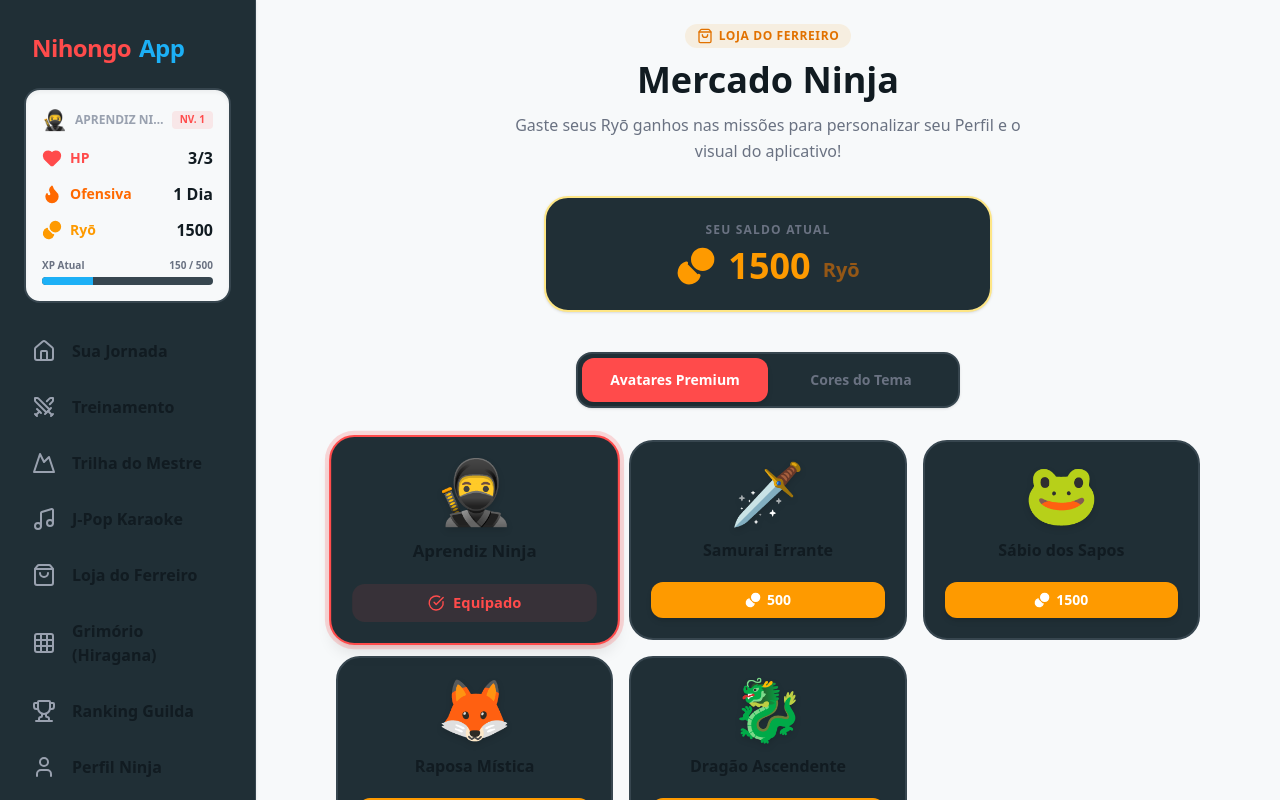
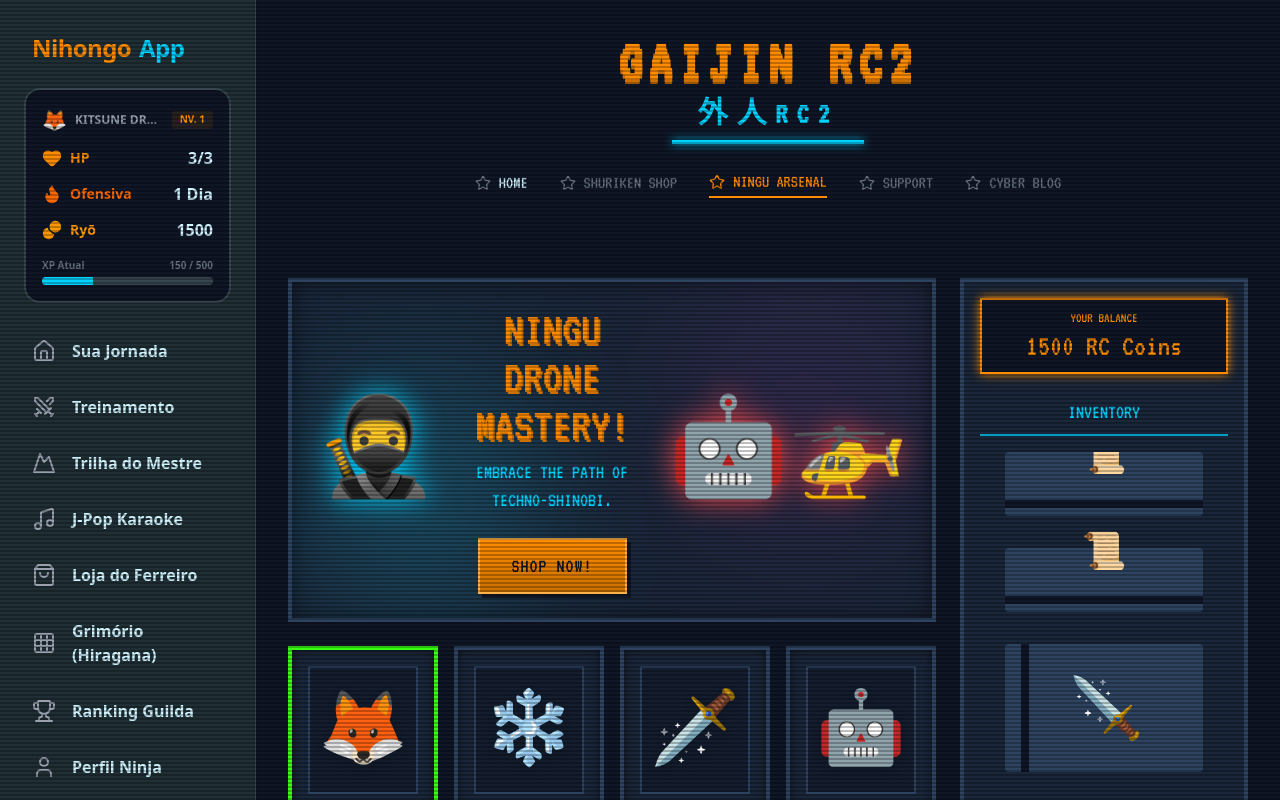
Before and after one commit to rc2HkBr/Rc2Gaijin, a Next.js app: page /shop in a window 1280 px wide. Built offline with nearby package versions, Linux system fonts and the light colour scheme.

Commit message:
feat: implement arcade shop page with inventory and currency management system

```diff
--- a/src/app/globals.css
+++ b/src/app/globals.css
@@ -1,22 +1,24 @@
 @import "tailwindcss";
 
 :root {
-  --background: #f7f9fa;
-  --foreground: #111b21;
+  /* Forçando a paleta Arcade/Cyberpunk sempre */
+  --background: #0f1626; /* Azul escuro do monitor */
+  --foreground: #d1f5ff; /* Ciano clarinho para texto */
 }
 
 @theme inline {
   --color-background: var(--background);
   --color-foreground: var(--foreground);
-  --color-primary: #ff4b4b;
-  --color-primary-dark: #cc3c3c;
-  --color-secondary: #1cb0f6;
-  --color-secondary-dark: #1899d6;
-  --color-success: #58cc02;
-  --color-success-dark: #46a302;
-  --color-surface: #ffffff;
-  --color-border: #e5e5e5;
+  --color-primary: #ff8c00; /* Laranja Neon SNK */
+  --color-primary-dark: #cc7000;
+  --color-secondary: #00d2ff; /* Ciano Laser */
+  --color-secondary-dark: #00a8cc;
+  --color-success: #39ff14; /* Verde Neon */
+  --color-success-dark: #2ab30a;
+  --color-surface: #1a2639; /* Azul metálico */
+  --color-border: #2e4360; /* Azul escuro borda */
   --font-sans: var(--font-quicksand), var(--font-geist-sans);
+  --font-pixel: var(--font-vt323), monospace;
 }
 
 @media (prefers-color-scheme: dark) {
@@ -35,3 +37,19 @@ body {
   color: var(--foreground);
   font-family: var(--font-sans), sans-serif;
 }
+
+/* Efeito Scanlines CRT */
+.scanlines {
+  background: linear-gradient(
+    rgba(18, 16, 16, 0) 50%,
+    rgba(0, 0, 0, 0.25) 50%
+  );
+  background-size: 100% 4px;
+  z-index: 50;
+  pointer-events: none;
+  position: absolute;
+  top: 0;
+  left: 0;
+  right: 0;
+  bottom: 0;
+}
--- a/src/app/layout.tsx
+++ b/src/app/layout.tsx
@@ -1,5 +1,5 @@
 import type { Metadata } from "next";
-import { Quicksand } from "next/font/google";
+import { Quicksand, VT323 } from "next/font/google";
 import "./globals.css";
 import Sidebar from "@/components/Sidebar";
 import BottomBar from "@/components/BottomBar";
@@ -9,6 +9,12 @@ const quicksand = Quicksand({
   variable: "--font-quicksand",
   subsets: ["latin"],
   weight: ["400", "500", "600", "700"],
+});
+
+const vt323 = VT323({
+  variable: "--font-vt323",
+  subsets: ["latin"],
+  weight: ["400"],
 });
 
 export const metadata: Metadata = {
@@ -23,7 +29,9 @@ export default function RootLayout({
 }>) {
   return (
     <html lang="en">
-      <body className={`${quicksand.variable} font-sans antialiased`}>
+      <body className={`${quicksand.variable} ${vt323.variable} font-sans antialiased relative`}>
+        {/* CRT Scanline Overlay Effect */}
+        <div className="scanlines"></div>
         <GameProvider>
           <div className="flex h-screen w-full flex-col sm:flex-row overflow-hidden bg-background">
             <Sidebar />
--- a/src/app/shop/page.tsx
+++ b/src/app/shop/page.tsx
@@ -1,134 +1,200 @@
 'use client';
 
-import { ShoppingBag, Coins, Lock, CheckCircle, Palette } from 'lucide-react';
+import { Star, MousePointer2 } from 'lucide-react';
 import { useGame, AVATARS } from '@/context/GameContext';
 import { useState } from 'react';
+import Link from 'next/link';
 
-export default function ShopPage() {
+export default function ArcadeShopPage() {
   const { ryo, unlockedAvatars, unlockAvatar, activeAvatar, setActiveAvatarId, spendRyo } = useGame();
-  const [activeTab, setActiveTab] = useState<'avatars' | 'themes'>('avatars');
   const [errorMsg, setErrorMsg] = useState('');
+  const [successMsg, setSuccessMsg] = useState('');
 
-  const handleBuyOrEquipAvatar = (id: string, price: number) => {
+  const handleBuyOrEquip = (id: string, price: number) => {
     setErrorMsg('');
+    setSuccessMsg('');
+
     if (unlockedAvatars.includes(id)) {
-      // Já tem, então equipa
       setActiveAvatarId(id);
+      setSuccessMsg('ITEM EQUIPADO!');
     } else {
-      // Tentar comprar
       if (spendRyo(price)) {
         unlockAvatar(id);
         setActiveAvatarId(id);
+        setSuccessMsg('ITEM ADQUIRIDO E EQUIPADO!');
       } else {
-        setErrorMsg('Ryō insuficiente para comprar este item!');
-        setTimeout(() => setErrorMsg(''), 3000);
+        setErrorMsg('RC COINS INSUFICIENTES!');
       }
     }
+    setTimeout(() => { setErrorMsg(''); setSuccessMsg(''); }, 3000);
   };
 
   return (
-    <div className="flex flex-col items-center pb-24 pt-6 w-full max-w-4xl mx-auto px-4">
-      {/* Header */}
-      <div className="w-full mb-8 text-center space-y-3">
-        <span className="inline-flex items-center gap-1.5 px-3 py-1 rounded-full bg-amber-500/10 text-amber-600 font-bold text-xs uppercase tracking-wider">
-          <ShoppingBag className="w-4 h-4" /> Loja do Ferreiro
-        </span>
-        <h1 className="text-3xl sm:text-4xl font-extrabold text-foreground">Mercado Ninja</h1>
-        <p className="text-gray-500 text-sm sm:text-base max-w-lg mx-auto leading-relaxed">
-          Gaste seus Ryō ganhos nas missões para personalizar seu Perfil e o visual do aplicativo!
-        </p>
+    <div className="min-h-screen w-full bg-[#0f1626] font-pixel text-[#d1f5ff] p-4 sm:p-8 flex flex-col items-center select-none">
+
+      {/* HEADER LOGO */}
+      <div className="flex flex-col items-center mb-6">
+        <h1 className="text-4xl sm:text-6xl font-black tracking-widest text-[#ff8c00] drop-shadow-[0_4px_0_rgba(204,112,0,1)] uppercase">
+          GAIJIN RC2
+        </h1>
+        <h2 className="text-2xl sm:text-3xl text-[#00d2ff] tracking-[0.3em] font-sans font-bold mt-1">
+          外人RC2
+        </h2>
+        <div className="h-1 w-48 bg-[#00d2ff] mt-2 shadow-[0_0_10px_#00d2ff]"></div>
       </div>
 
-      {/* Saldo Atual */}
-      <div className="bg-surface border-2 border-amber-200 rounded-3xl p-6 shadow-sm mb-10 w-full max-w-md flex flex-col items-center justify-center">
-        <span className="text-xs font-bold text-gray-500 uppercase tracking-widest mb-2">Seu Saldo Atual</span>
-        <div className="flex items-center gap-3 text-4xl font-black text-amber-500">
-          <Coins className="w-10 h-10 fill-amber-500" />
-          {ryo} <span className="text-xl text-amber-600/60 mt-2">Ryō</span>
-        </div>
-        {errorMsg && (
-          <div className="mt-4 text-sm font-bold text-red-500 bg-red-50 px-4 py-2 rounded-xl animate-pulse">
-            {errorMsg}
-          </div>
-        )}
+      {/* TOP NAVIGATION LINKS */}
+      <div className="flex flex-wrap justify-center gap-4 sm:gap-8 mb-8 text-[#d1f5ff] uppercase text-sm sm:text-lg">
+        <Link href="/" className="flex items-center gap-2 hover:text-[#ff8c00] transition-colors">
+          <Star className="w-4 h-4 text-gray-500" /> HOME
+        </Link>
+        <span className="flex items-center gap-2 text-gray-500">
+          <Star className="w-4 h-4 text-gray-500" /> SHURIKEN SHOP
+        </span>
+        <span className="flex items-center gap-2 text-[#ff8c00] border-b-2 border-[#ff8c00]">
+          <Star className="w-4 h-4 text-[#ff8c00]" /> NINGU ARSENAL
+        </span>
+        <span className="flex items-center gap-2 text-gray-500">
+          <Star className="w-4 h-4 text-gray-500" /> SUPPORT
+        </span>
+        <span className="flex items-center gap-2 text-gray-500">
+          <Star className="w-4 h-4 text-gray-500" /> CYBER BLOG
+        </span>
       </div>
 
-      {/* Tabs */}
-      <div className="flex w-full max-w-sm bg-surface p-1 rounded-2xl border-2 border-border mb-8 shadow-sm">
-        <button
-          onClick={() => setActiveTab('avatars')}
-          className={`flex-1 py-3 text-sm font-bold rounded-xl transition-all ${
-            activeTab === 'avatars' ? 'bg-primary text-white shadow-md' : 'text-gray-500 hover:text-primary'
-          }`}
-        >
-          Avatares Premium
-        </button>
-        <button
-          onClick={() => setActiveTab('themes')}
-          className={`flex-1 py-3 text-sm font-bold rounded-xl transition-all ${
-            activeTab === 'themes' ? 'bg-primary text-white shadow-md' : 'text-gray-500 hover:text-primary'
-          }`}
-        >
-          Cores do Tema
+      {/* MESSAGES */}
+      <div className="h-8 mb-4 flex items-center justify-center">
+        {errorMsg && <p className="text-red-500 text-xl font-bold animate-pulse uppercase">{errorMsg}</p>}
+        {successMsg && <p className="text-[#39ff14] text-xl font-bold animate-bounce uppercase">{successMsg}</p>}
+      </div>
+
+      {/* MAIN CONTAINER */}
+      <div className="flex flex-col xl:flex-row gap-6 w-full max-w-7xl mx-auto">
+
+        {/* LEFT COLUMN: HERO + GRID */}
+        <div className="flex-1 flex flex-col gap-6">
+
+          {/* HERO BANNER (NINGU DRONE MASTERY) */}
+          <div className="bg-[#1a2639] border-4 border-[#2e4360] p-6 relative overflow-hidden shadow-[inset_0_0_20px_rgba(0,0,0,0.5)]">
+            {/* Background elements */}
+            <div className="absolute top-0 right-0 w-64 h-64 bg-fuchsia-900/20 rounded-full blur-3xl mix-blend-screen"></div>
+            <div className="absolute bottom-0 left-0 w-64 h-64 bg-[#00d2ff]/20 rounded-full blur-3xl mix-blend-screen"></div>
+
+            <div className="relative z-10 flex flex-col md:flex-row items-center justify-between gap-6">
+              {/* Left Character */}
+              <div className="text-8xl drop-shadow-[0_0_15px_#00d2ff]">🥷</div>
+
+              {/* Center Text */}
+              <div className="flex-1 text-center">
+                <h2 className="text-3xl sm:text-5xl text-[#ff8c00] mb-2 uppercase drop-shadow-[2px_2px_0_#cc7000]">
+                  NINGU DRONE MASTERY!
+                </h2>
+                <p className="text-lg sm:text-xl text-[#00d2ff] uppercase mb-6">
+                  EMBRACE THE PATH OF TECHNO-SHINOBI.
+                </p>
+                <button className="bg-gradient-to-b from-[#ff8c00] to-[#cc7000] text-[#0f1626] border-2 border-[#ffb347] px-8 py-3 text-xl uppercase tracking-wider hover:brightness-110 active:translate-y-1 shadow-[4px_4px_0_#0f1626]">
+                  SHOP NOW!
                 </button>
               </div>
 
-      {/* Tab Content: Avatares */}
-      {activeTab === 'avatars' && (
-        <div className="grid grid-cols-2 sm:grid-cols-3 gap-4 w-full">
-          {AVATARS.map((avatar) => {
-            const isUnlocked = unlockedAvatars.includes(avatar.id);
-            const isEquipped = activeAvatar.id === avatar.id;
+              {/* Right Character/Scene */}
+              <div className="text-8xl flex gap-2 drop-shadow-[0_0_15px_#ff4b4b]">
+                🤖🚁
+              </div>
+            </div>
+          </div>
+
+          {/* ITEM GRID (2x4 on Large Screens, 2x2 on Mobile) */}
+          <div className="grid grid-cols-2 lg:grid-cols-4 gap-4">
+            {AVATARS.map((item) => {
+              const isUnlocked = unlockedAvatars.includes(item.id);
+              const isEquipped = activeAvatar.id === item.id;
 
               return (
                 <div
-                key={avatar.id}
-                className={`bg-surface border-2 rounded-3xl p-5 flex flex-col items-center text-center transition-all ${
-                  isEquipped ? 'border-primary shadow-lg ring-4 ring-primary/20 scale-105' :
-                  isUnlocked ? 'border-emerald-500/50 hover:border-emerald-500' : 'border-border hover:border-amber-300'
+                  key={item.id}
+                  className={`bg-[#1a2639] border-4 flex flex-col p-4 shadow-[inset_0_0_10px_rgba(0,0,0,0.5)] relative group transition-all ${
+                    isEquipped ? 'border-[#39ff14] shadow-[0_0_15px_#39ff14]' : 'border-[#2e4360] hover:border-[#ff8c00]'
                   }`}
                 >
-                <div className="text-6xl mb-4 drop-shadow-md">{avatar.emoji}</div>
-                <h3 className="font-bold text-foreground text-sm sm:text-base mb-1">{avatar.name}</h3>
+                  {/* Icon Area */}
+                  <div className="h-32 bg-[#0f1626]/50 mb-4 flex items-center justify-center text-7xl border-2 border-[#2e4360] group-hover:bg-[#0f1626]">
+                    <span className="drop-shadow-lg group-hover:scale-110 transition-transform">{item.emoji}</span>
+                  </div>
 
-                {/* Status / Button */}
-                <div className="mt-auto pt-4 w-full">
+                  {/* Text Content */}
+                  <div className="flex-1 flex flex-col">
+                    <h3 className="text-lg font-bold text-[#ff8c00] leading-tight mb-2 uppercase break-words">
+                      {item.name}
+                    </h3>
+                    <p className="text-[#00d2ff] text-xs font-sans mb-4 line-clamp-3">
+                      {item.description}
+                    </p>
+
+                    {/* Price and Button */}
+                    <div className="mt-auto">
+                      <div className="text-[#39ff14] text-lg mb-2 uppercase">
+                        {item.price} <span className="text-sm">Yen / RC Coins</span>
+                      </div>
+
                       {isEquipped ? (
-                    <button disabled className="w-full bg-primary/10 text-primary font-black py-2 rounded-xl flex items-center justify-center gap-2 text-sm">
-                      <CheckCircle className="w-4 h-4" /> Equipado
-                    </button>
-                  ) : isUnlocked ? (
-                    <button
-                      onClick={() => handleBuyOrEquipAvatar(avatar.id, avatar.price)}
-                      className="w-full bg-emerald-500 hover:bg-emerald-600 text-white font-black py-2 rounded-xl text-sm transition-colors shadow-md active:translate-y-1"
-                    >
-                      Equipar
+                        <button disabled className="w-full bg-[#39ff14]/20 text-[#39ff14] border-2 border-[#39ff14] py-2 uppercase text-sm tracking-wider opacity-70">
+                          EQUIPADO
                         </button>
                       ) : (
                         <button
-                      onClick={() => handleBuyOrEquipAvatar(avatar.id, avatar.price)}
-                      className="w-full bg-amber-500 hover:bg-amber-600 text-white font-black py-2 rounded-xl flex items-center justify-center gap-1.5 text-sm transition-colors shadow-md active:translate-y-1"
+                          onClick={() => handleBuyOrEquip(item.id, item.price)}
+                          className="w-full bg-gradient-to-b from-[#ff8c00] to-[#cc7000] text-[#0f1626] border-2 border-[#ffb347] py-2 uppercase text-sm font-bold tracking-wider hover:brightness-110 active:translate-y-1 shadow-[2px_2px_0_#0f1626]"
                         >
-                      <Coins className="w-4 h-4 fill-white" /> {avatar.price}
+                          {isUnlocked ? 'EQUIPAR ITEM!' : 'ADD TO INVENTRY!'}
                         </button>
                       )}
+                    </div>
                   </div>
                 </div>
               );
             })}
           </div>
-      )}
 
-      {/* Tab Content: Themes (Em Breve) */}
-      {activeTab === 'themes' && (
-        <div className="w-full bg-surface border-2 border-dashed border-border rounded-3xl p-12 flex flex-col items-center justify-center text-center">
-          <Palette className="w-16 h-16 text-gray-300 mb-4" />
-          <h2 className="text-2xl font-black text-gray-400 mb-2">Em Construção</h2>
-          <p className="text-gray-500 max-w-sm">
-            O ferreiro ainda está misturando as tintas! Em breve você poderá comprar temas como "Dark Sakura" ou "Neon Tokyo".
-          </p>
         </div>
-      )}
+
+        {/* RIGHT COLUMN: INVENTORY SIDEBAR */}
+        <div className="w-full xl:w-72 bg-[#1a2639] border-4 border-[#2e4360] p-4 flex flex-col items-center">
+
+          <div className="w-full bg-[#0f1626] border-2 border-[#ff8c00] text-[#ff8c00] p-2 text-center mb-6 shadow-[0_0_10px_#ff8c00]">
+            <p className="text-sm uppercase">Your Balance</p>
+            <p className="text-3xl">{ryo} RC Coins</p>
+          </div>
+
+          <h3 className="text-[#00d2ff] uppercase text-xl mb-4 border-b-2 border-[#00d2ff] w-full text-center pb-2">
+            Inventory
+          </h3>
+
+          <div className="flex-1 w-full flex flex-col gap-4 items-center overflow-y-auto">
+            {/* Shelf Item (Scrolls) */}
+            <div className="w-4/5 h-16 bg-[#2e4360] rounded-sm relative flex items-center justify-center">
+               <span className="text-4xl absolute -top-4">📜</span>
+               <div className="w-full h-2 bg-[#0f1626] absolute bottom-2"></div>
+            </div>
+            <div className="w-4/5 h-16 bg-[#2e4360] rounded-sm relative flex items-center justify-center mt-4">
+               <span className="text-4xl absolute -top-4">📜</span>
+               <div className="w-full h-2 bg-[#0f1626] absolute bottom-2"></div>
+            </div>
+
+            {/* Shelf Item (Kunai) */}
+            <div className="w-4/5 h-32 bg-[#2e4360] rounded-sm relative flex items-center justify-center mt-4">
+               <span className="text-6xl rotate-90">🗡️</span>
+               <div className="w-2 h-full bg-[#0f1626] absolute left-4"></div>
+            </div>
+          </div>
+
+          {/* Pixel Mouse Pointer representation */}
+          <div className="self-end mt-4 animate-bounce">
+            <MousePointer2 className="w-8 h-8 fill-white stroke-black" />
+          </div>
+        </div>
+
+      </div>
     </div>
   );
 }
--- a/src/context/GameContext.tsx
+++ b/src/context/GameContext.tsx
@@ -7,14 +7,53 @@ export interface Avatar {
   name: string;
   emoji: string;
   price: number;
+  description: string;
 }
 
+// Transformamos a lista de Avatares no "Ningu Arsenal"
 export const AVATARS: Avatar[] = [
-  { id: 'ninja_padrao', name: 'Aprendiz Ninja', emoji: '🥷', price: 0 },
-  { id: 'samurai', name: 'Samurai Errante', emoji: '🗡️', price: 500 },
-  { id: 'sapo', name: 'Sábio dos Sapos', emoji: '🐸', price: 1500 },
-  { id: 'kitsune', name: 'Raposa Mística', emoji: '🦊', price: 3000 },
-  { id: 'dragao', name: 'Dragão Ascendente', emoji: '🐉', price: 10000 },
+  {
+    id: 'kitsune_drone',
+    name: 'KITSUNE DRONE V2',
+    emoji: '🦊',
+    price: 150,
+    description: 'Um drone de vigilância tático e furtivo com câmera de alta resolução.'
+  },
+  {
+    id: 'mecha_shuriken',
+    name: 'MECHA SHURIKEN X-1',
+    emoji: '❄️', // Shuriken representation
+    price: 130,
+    description: 'Um shuriken autônomo com múltiplos modos de ataque e rastreamento.'
+  },
+  {
+    id: 'cyber_kunai',
+    name: 'CYBER KUNAI REMOTE',
+    emoji: '🗡️',
+    price: 150,
+    description: 'Um dispositivo de controle remoto versátil para controlar drones e mechas à distância.'
+  },
+  {
+    id: 'onimaru_mech',
+    name: 'ONIMARU BATTLE MECH',
+    emoji: '🤖',
+    price: 130,
+    description: 'Um mecha bípede pesado para combate direto e defesa.'
+  },
+  {
+    id: 'ninja_scroll',
+    name: 'NINJA SCROLL UPGRADE',
+    emoji: '📜',
+    price: 130,
+    description: 'Um pergaminho de aprimoramento que desbloqueia novas habilidades.'
+  },
+  {
+    id: 'shinobi_cam',
+    name: 'SHINOBI CAM SYSTEM',
+    emoji: '📹',
+    price: 130,
+    description: 'Um sistema de câmera avançado para reconhecimento e coleta de informações.'
+  },
 ];
 
 interface GameContextProps {
@@ -30,12 +69,10 @@ interface GameContextProps {
 const GameContext = createContext<GameContextProps | undefined>(undefined);
 
 export function GameProvider({ children }: { children: ReactNode }) {
-  // Inicializamos com valores padrão e depois lemos do localStorage se possível
-  const [ryo, setRyo] = useState(1500); // Começa com 1500 para testes da loja
-  const [activeAvatarId, setActiveAvatarId] = useState('ninja_padrao');
-  const [unlockedAvatars, setUnlockedAvatars] = useState<string[]>(['ninja_padrao']);
+  const [ryo, setRyo] = useState(1500);
+  const [activeAvatarId, setActiveAvatarId] = useState('kitsune_drone');
+  const [unlockedAvatars, setUnlockedAvatars] = useState<string[]>(['kitsune_drone']);
 
-  // Carregar do localStorage
   useEffect(() => {
     const savedRyo = localStorage.getItem('gaijin_ryo');
     const savedAvatar = localStorage.getItem('gaijin_avatar');
@@ -46,7 +83,6 @@ export function GameProvider({ children }: { children: ReactNode }) {
     if (savedUnlocked) setUnlockedAvatars(JSON.parse(savedUnlocked));
   }, []);
 
-  // Salvar no localStorage sempre que mudar
   useEffect(() => {
     localStorage.setItem('gaijin_ryo', ryo.toString());
     localStorage.setItem('gaijin_avatar', activeAvatarId);
@@ -58,9 +94,9 @@ export function GameProvider({ children }: { children: ReactNode }) {
   const spendRyo = (amount: number) => {
     if (ryo >= amount) {
       setRyo((prev) => prev - amount);
-      return true; // Sucesso
+      return true;
     }
-    return false; // Saldo insuficiente
+    return false;
   };
 
   const unlockAvatar = (id: string) => {
```
Lines whose indentation alone changed are shown as unchanged.
